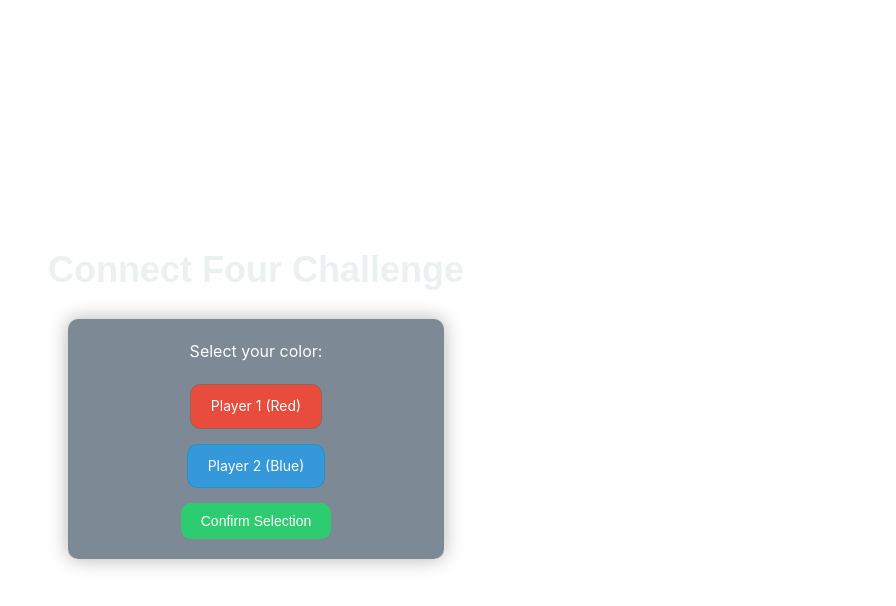
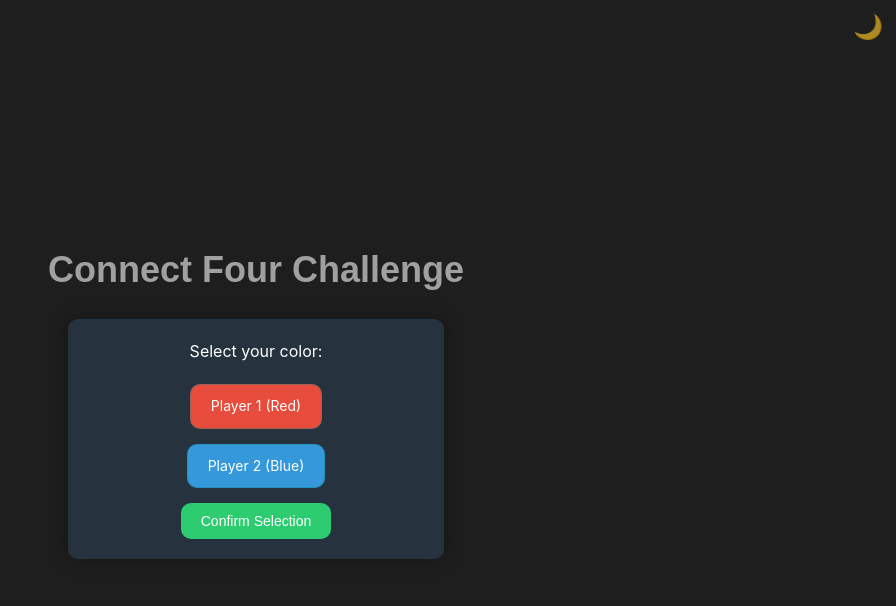
Before and after one commit to elfrmkr/connect-four-game, a Vue app: page / in a window 1280 px wide. Shown: the top 606 px of the page, without its empty margins (384-1280 px from the left). Built offline with nearby package versions, Linux system fonts and the light colour scheme.

Commit message:
feat: added theme toggle button to the application

```diff
--- a/src/App.vue
+++ b/src/App.vue
@@ -1,5 +1,6 @@
 <template>
   <div>
+    <DarkModeToggle />
     <h1 class="game-title">Connect Four Challenge</h1>
     <MainMenu v-if="!colorConfirmed" @confirm-player="confirmPlayer" />
     <GamePage v-else :player="currentPlayer" />
@@ -9,11 +10,13 @@
 <script>
 import MainMenu from './components/menu/MainMenu.vue';
 import GamePage from './components/pages/GamePage.vue';
+import DarkModeToggle from './components/DarkModeToggle.vue';
 
 export default {
   components: {
     MainMenu,
     GamePage,
+    DarkModeToggle
   },
   data() {
     return {
@@ -29,15 +32,3 @@ export default {
   },
 };
 </script>
-
-<style>
-.game-title {
-  font-family: 'Arial', sans-serif;
-  color: #ecf0f1;
-  /* Light grey suitable for dark background */
-  text-align: center;
-  margin: 20px 0;
-  font-size: 36px;
-  font-weight: bold;
-}
-</style>
```
